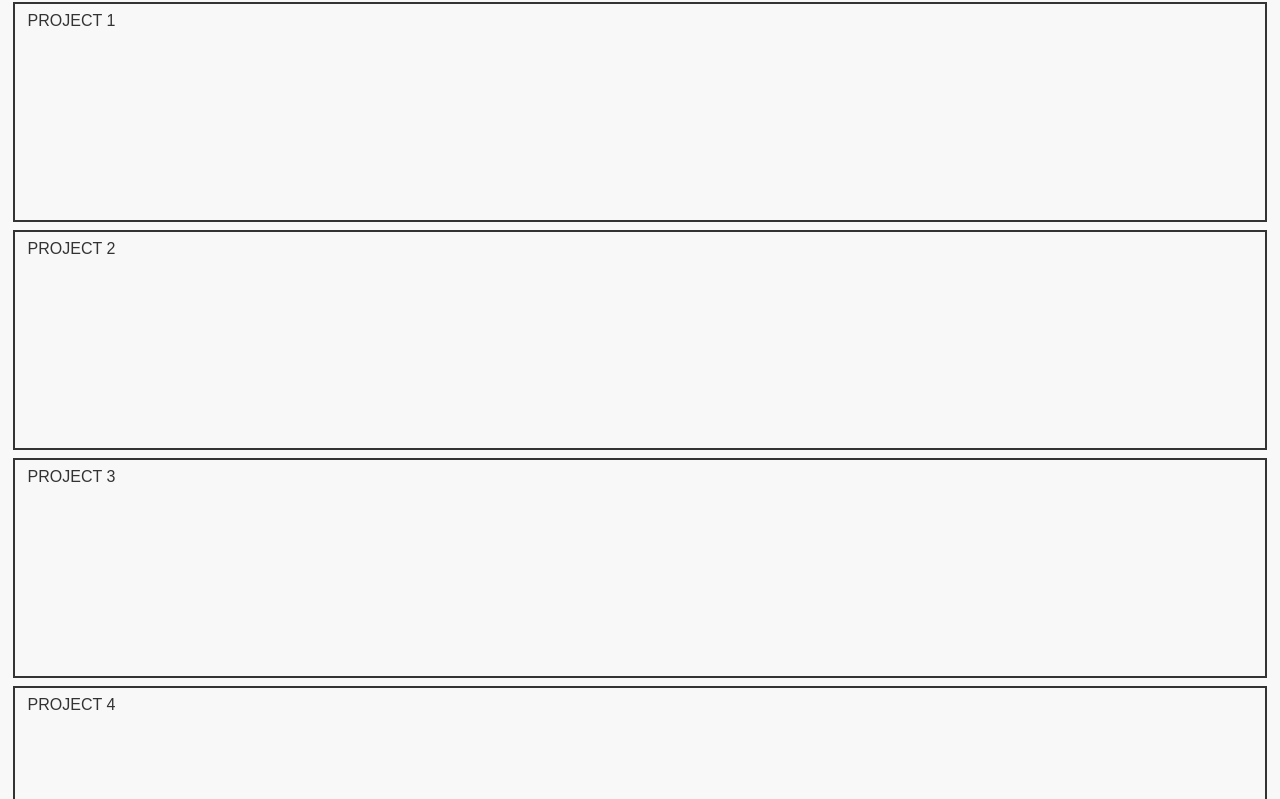
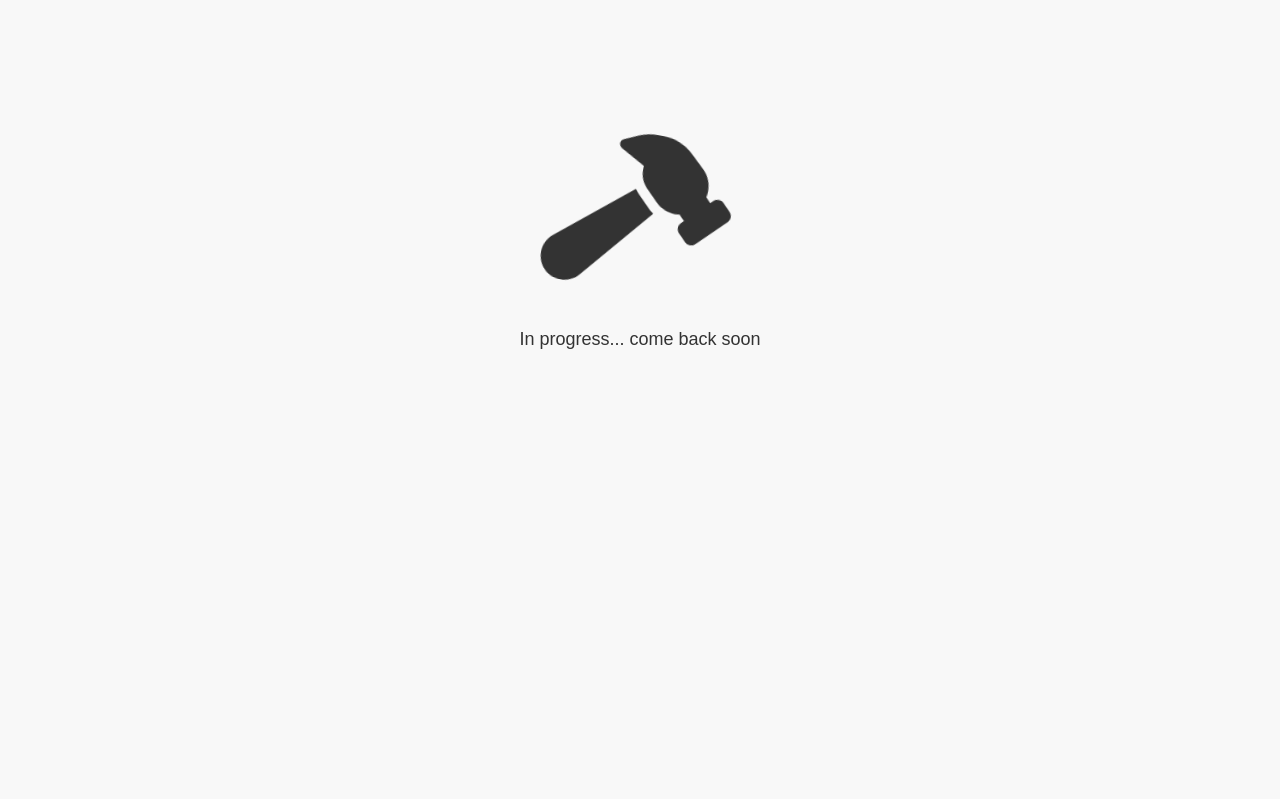
Before and after one commit to zxckv/zxckv.github.io, a plain HTML site: page index.html in a window 1280 px wide. Shown: the part 59-858 px from the top of the page. After the commit the page ends 800 px from the top, so only its background shows below. Drawn offline with Linux system fonts and the light colour scheme.

Commit message:
Added 'In Progress' message

```diff
--- a/index.html
+++ b/index.html
@@ -9,11 +9,10 @@
     </head>
 
     <body>
-        <h1> ZXCKV </h1>
-        <div> PROJECT 1 </div>
-        <div> PROJECT 2 </div>
-        <div> PROJECT 3 </div>
-        <div> PROJECT 4 </div>
+        <div id="svg-hammer">
+            <svg xmlns="http://www.w3.org/2000/svg" viewBox="0 0 576 512"> <path d="M413.5 237.5c-28.2 4.8-58.2-3.6-80-25.4l-38.1-38.1C280.4 159 272 138.8 272 117.6V105.5L192.3 62c-5.3-2.9-8.6-8.6-8.3-14.7s3.9-11.5 9.5-14l47.2-21C259.1 4.2 279 0 299.2 0h18.1c36.7 0 72 14 98.7 39.1l44.6 42c24.2 22.8 33.2 55.7 26.6 86L503 183l8-8c9.4-9.4 24.6-9.4 33.9 0l24 24c9.4 9.4 9.4 24.6 0 33.9l-88 88c-9.4 9.4-24.6 9.4-33.9 0l-24-24c-9.4-9.4-9.4-24.6 0-33.9l8-8-17.5-17.5zM27.4 377.1L260.9 182.6c3.5 4.9 7.5 9.6 11.8 14l38.1 38.1c6 6 12.4 11.2 19.2 15.7L134.9 484.6c-14.5 17.4-36 27.4-58.6 27.4C34.1 512 0 477.8 0 435.7c0-22.6 10.1-44.1 27.4-58.6z"/> </svg>
+            <p> In progress... come back soon </p>
+        </div>
     </body>
 
 </html>
--- a/style.css
+++ b/style.css
@@ -15,14 +15,32 @@ body {
     padding: 2vh 1vw;
 }
 
-body > div {
-    width: auto;
-    border: 2px solid var(--cu-black);
-    height: 200px;
-    margin: 1vh 0vw;
-    padding: 1vh 1vw;
+@keyframes svg-hammer-swing {
+    33% { transform: rotate(55deg); }
 }
 
-h1 {
-    font-size: xx-large;
+#svg-hammer {
+    text-align: center;
+    margin: 20vh 0vw;
+
+    * {
+        margin: 2vh 1vw;
+    }
+
+    svg {
+        position: relative;
+        height: 20vh;
+        width: auto;
+        animation-name: svg-hammer-swing;
+        animation-duration: 3s;
+        animation-iteration-count: infinite;
+    }
+
+    path {
+        fill: var(--cu-black);
+    }
+
+    p {
+        font-size: large;
+    }
 }
```
